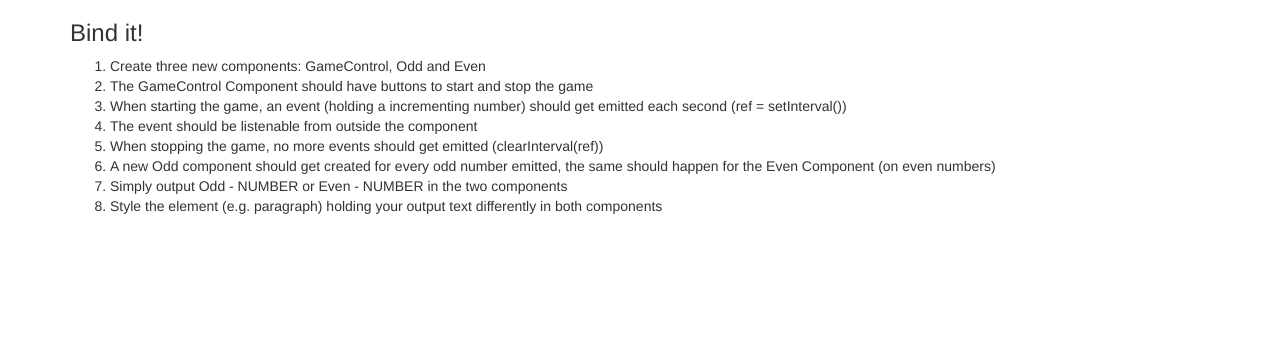
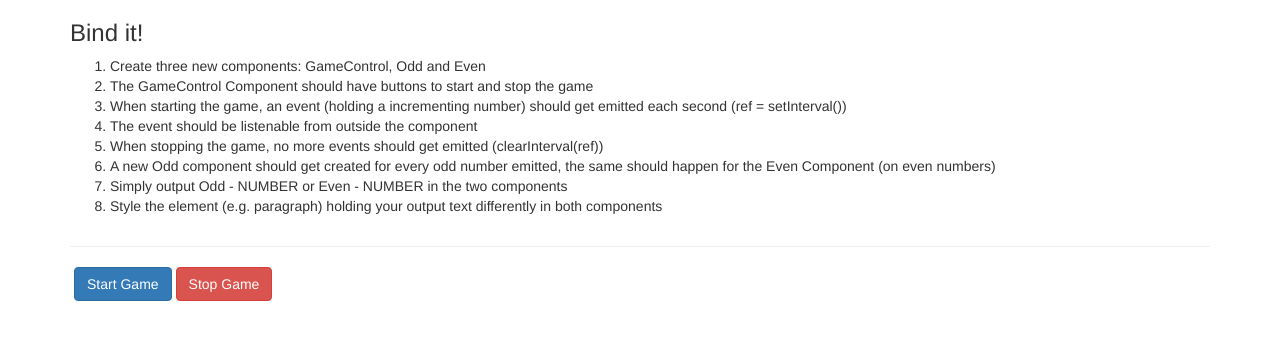
Before and after one commit to WillReichl/angular-asnmt5-databinding, an Angular app: page / in a window 1280 px wide. Shown: the top 340 px of the page. Built offline with nearby package versions, Linux system fonts and the light colour scheme.

Commit message:
Create game component and bind button events

```diff
--- a/src/app/app.component.html
+++ b/src/app/app.component.html
@@ -14,4 +14,10 @@
       </ol>
     </div>
   </div>
+  <hr>
+  <div class="row">
+    <div class="col-xs-12">
+      <app-game-control></app-game-control>
+    </div>
+  </div>
 </div>
--- a/src/app/app.module.ts
+++ b/src/app/app.module.ts
@@ -4,10 +4,12 @@ import { FormsModule } from '@angular/forms';
 import { HttpModule } from '@angular/http';
 
 import { AppComponent } from './app.component';
+import { GameControlComponent } from './game-control/game-control.component';
 
 @NgModule({
   declarations: [
-    AppComponent
+    AppComponent,
+    GameControlComponent
   ],
   imports: [
     BrowserModule,
--- /dev/null
+++ b/src/app/game-control/game-control.component.html
@@ -0,0 +1,2 @@
+<button class="btn btn-primary" (click)="startGame()">Start Game</button>
+<button class="btn btn-danger" (click)="stopGame()">Stop Game</button>
--- /dev/null
+++ b/src/app/game-control/game-control.component.ts
@@ -0,0 +1,23 @@
+import { Component, OnInit } from '@angular/core';
+
+@Component({
+  selector: 'app-game-control',
+  templateUrl: './game-control.component.html',
+  styleUrls: ['./game-control.component.css']
+})
+export class GameControlComponent implements OnInit {
+
+  constructor() { }
+
+  ngOnInit() {
+  }
+
+  startGame() {
+    console.log('Game started!');
+  }
+
+  stopGame() {
+    console.log('Game stopped!');
+  }
+
+}
--- a/src/styles.css
+++ b/src/styles.css
@@ -1 +1,4 @@
 /* You can add global styles to this file, and also import other style files */
+button {
+    margin-left: 4px;
+}
```
Also changed, not shown: src/app/game-control/game-control.component.css (added), 1 other file (tests, documents, lock files or other folders).
